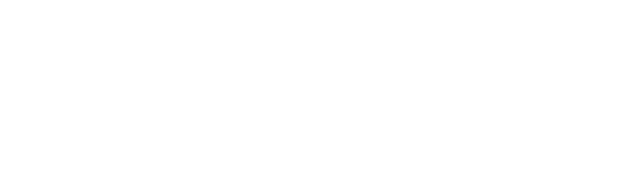
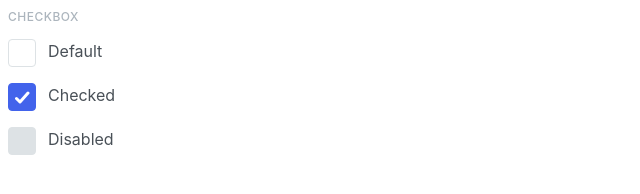
Before and after one commit to js-tasks-ru/htmlcss-20240913_ildarado12, a website: page 07-lection5/01-checkbox/index.html in a window 1280 px wide. Shown: the whole page, without its empty margins (0-640 px from the left). Drawn offline with Linux system fonts and the light colour scheme; a web font is replaced by a local one.

Commit message:
ДЗ - Лекция 5 - Чекбокс

```diff
--- a/07-lection5/01-checkbox/checkbox.css
+++ b/07-lection5/01-checkbox/checkbox.css
@@ -0,0 +1,83 @@
+.checkboxSet {
+    display: inline-block;
+    position: relative;
+}
+
+.checkboxSet__title {
+    margin: 0;
+    margin-bottom: 13px;
+    font-family: Inter;
+    font-size: 12px;
+    font-weight: 500;
+    line-height: 18px;
+    letter-spacing: 0.04em;
+    text-align: left;
+    text-transform: uppercase;
+    color: var(--grey-3);
+}
+
+.checkbox {
+    display: flex;
+    gap: 12px;
+    margin-bottom: 16px;
+}
+
+.checkbox__input {
+    opacity: 0;
+    position: absolute;
+    left: -100vw;
+}
+
+.checkbox__state {
+    display: flex;
+    flex-wrap: nowrap;
+    align-items: center;
+    gap: 12px;
+}
+
+.checkbox__control {
+    box-sizing: border-box;
+    width: 28px;
+    height: 28px;
+    background-color: var(--white);
+    border: 1px solid var(--grey-2);
+    border-radius: 4px;
+    display: flex;
+    align-items: center;
+    justify-content: center;
+}
+
+.checkbox__icon {
+    display: none;
+}
+
+.checkbox__input:checked ~ .checkbox__state .checkbox__control {
+    background-color: #4263EB;
+    border: 1px solid #4263EB;
+}
+
+.checkbox__input:checked ~ .checkbox__state .checkbox__icon {
+    display: block;
+}
+
+.checkbox__text {
+    font-family: Inter;
+    font-size: 16px;
+    font-weight: 400;
+    line-height: 24px;
+    text-align: left;
+    color: var(--grey-4);
+}
+
+.checkbox__input:focus ~ .checkbox__text {
+    text-decoration: underline;
+}
+
+.checkbox__input:disabled ~ .checkbox__state .checkbox__control {
+    background-color: var(--grey-2);
+    border: 1px solid var(--grey-2);
+}
+
+.checkbox__input:disabled  ~ .checkbox__state .checkbox__icon {
+    display: none;
+}
--- a/07-lection5/01-checkbox/index.html
+++ b/07-lection5/01-checkbox/index.html
@@ -6,6 +6,41 @@
         <link rel="stylesheet" href="./checkbox.css">
     </head>
     <body>
-
+        <form class="checkboxSet">
+            <h5 class="checkboxSet__title">Checkbox</h5>
+            <label class="checkbox">
+                    <input type="checkbox" class="checkbox__input">
+                    <div class="checkbox__state">
+                        <div class="checkbox__control">
+                            <svg class="checkbox__icon" width="15" height="13" viewBox="0 0 15 13" fill="none" xmlns="http://www.w3.org/2000/svg">
+                                <path d="M1.5 7.5L5 11L13 2" stroke="white" stroke-width="3" stroke-linecap="round" stroke-linejoin="round"/>
+                            </svg>
+                        </div>
+                    </div>
+                    <div class="checkbox__text">Default</div>
+            </label>
+            <label class="checkbox">
+                    <input type="checkbox" class="checkbox__input" checked>
+                    <div class="checkbox__state">
+                        <div class="checkbox__control">
+                            <svg class="checkbox__icon" width="15" height="13" viewBox="0 0 15 13" fill="none" xmlns="http://www.w3.org/2000/svg">
+                                <path d="M1.5 7.5L5 11L13 2" stroke="white" stroke-width="3" stroke-linecap="round" stroke-linejoin="round"/>
+                            </svg>
+                        </div>
+                    </div>
+                    <div class="checkbox__text">Checked</div>
+            </label>
+            <label class="checkbox">
+                    <input type="checkbox" class="checkbox__input" disabled>
+                    <div class="checkbox__state">
+                        <div class="checkbox__control">
+                            <svg class="checkbox__icon" width="15" height="13" viewBox="0 0 15 13" fill="none" xmlns="http://www.w3.org/2000/svg">
+                                <path d="M1.5 7.5L5 11L13 2" stroke="white" stroke-width="3" stroke-linecap="round" stroke-linejoin="round"/>
+                            </svg>
+                        </div>
+                    </div>
+                    <div class="checkbox__text">Disabled</div>
+            </label>
+        </form>
     </body>
 </html>
```
